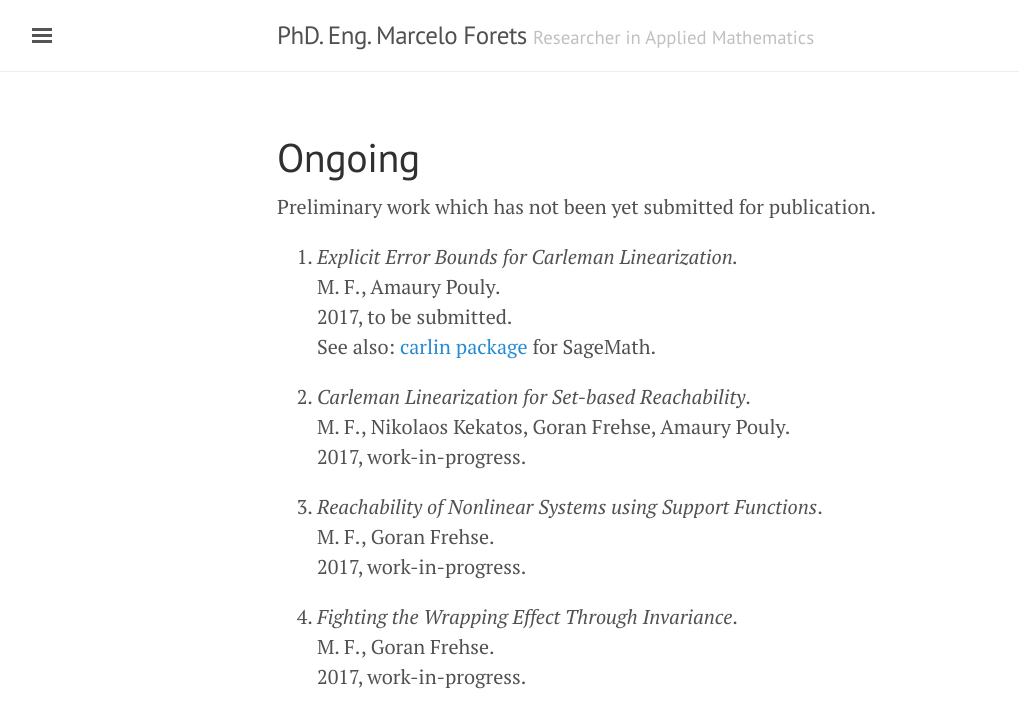
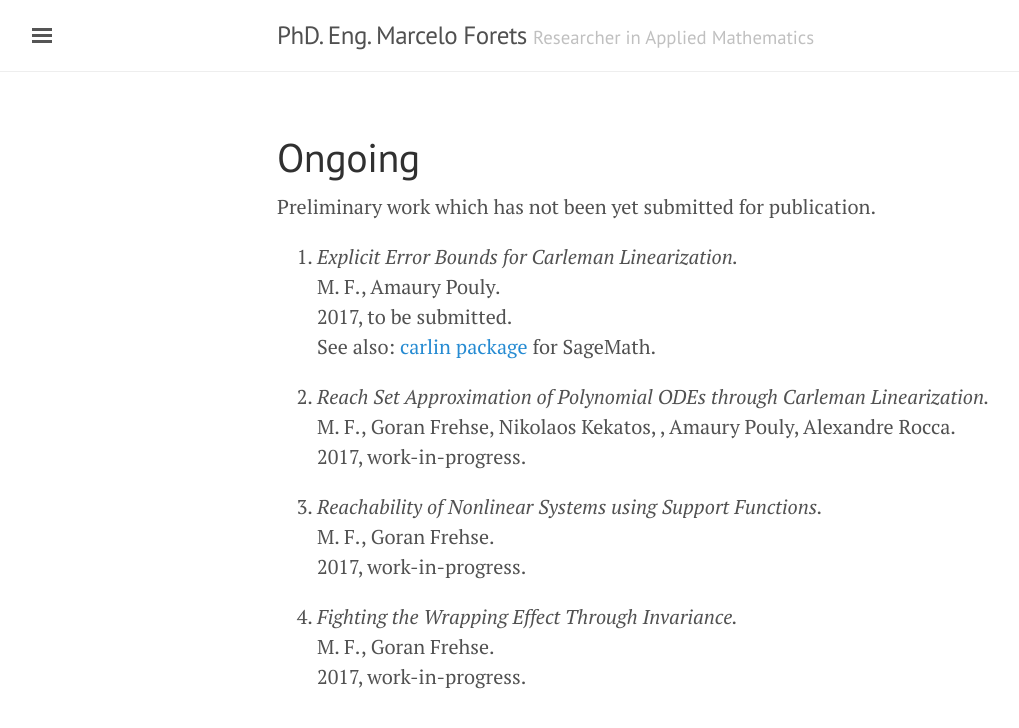
Before and after one commit to mforets/mforets.github.io, a Jekyll site: the page built from ongoing.md, in a window 1280 px wide. Shown: the top 728 px of the page, without its empty margins (3-1022 px from the left). Built offline with Jekyll 4.4.1, drawn with Linux system fonts in a browser that asks for light colours; nearby versions of some CDN libraries.

```diff
--- a/ongoing.md
+++ b/ongoing.md
@@ -7,11 +7,11 @@
 
 1. *Explicit Error Bounds for Carleman Linearization.* <br> M. F., Amaury Pouly. <br> 2017, to be submitted. <br> See also: [carlin package](https://github.com/mforets/carlin) for SageMath.
 
-2. *Carleman Linearization for Set-based Reachability*. <br> M. F., Nikolaos Kekatos, Goran Frehse, Amaury Pouly. <br> 2017, work-in-progress.
+2. *Reach Set Approximation of Polynomial ODEs through Carleman Linearization.* <br> M. F., Goran Frehse, Nikolaos Kekatos, , Amaury Pouly, Alexandre Rocca. <br> 2017, work-in-progress.
 
-3. *Reachability of Nonlinear Systems using Support Functions*. <br> M. F., Goran Frehse. <br> 2017, work-in-progress.
+3. *Reachability of Nonlinear Systems using Support Functions.* <br> M. F., Goran Frehse. <br> 2017, work-in-progress.
 
-4. *Fighting the Wrapping Effect Through Invariance*. <br> M. F., Goran Frehse. <br> 2017, work-in-progress.
+4. *Fighting the Wrapping Effect Through Invariance.* <br> M. F., Goran Frehse. <br> 2017, work-in-progress.
 
 <div class="posts">
   {% for post in paginator.posts %}
```
Also changed, not shown: sshkey.md (+6 -0 lines).
